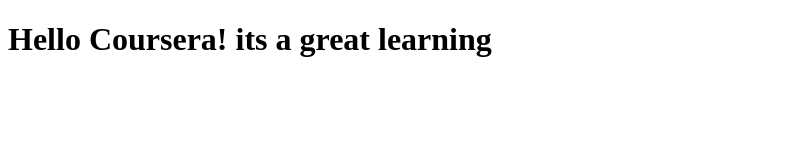
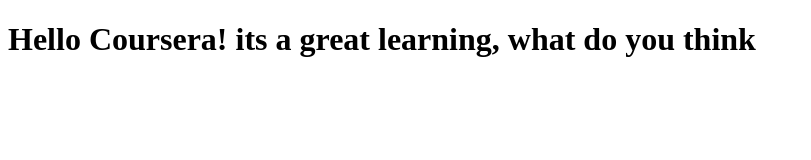
Before and after one commit to ppavank83/couresera-test, a plain HTML site: page site/index.html in a window 1280 px wide. Shown: the whole page, without its empty margins (0-811 px from the left). Drawn offline with Linux system fonts and the light colour scheme.

Commit message:
modification to my page

```diff
--- a/site/index.html
+++ b/site/index.html
@@ -4,6 +4,6 @@
 	<title>Hello Coursera!</title>
 </head>
 <body>
-<h1>Hello Coursera! its a great learning</h1>
+<h1>Hello Coursera! its a great learning, what do you think</h1>
 </body>
 </html>
```
